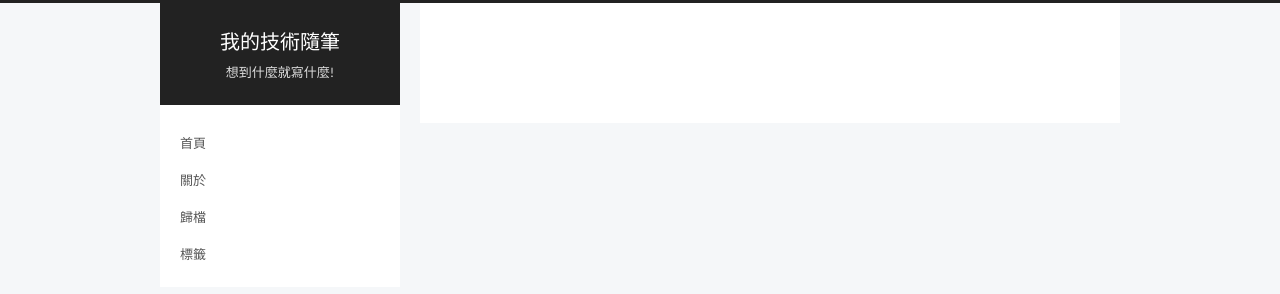
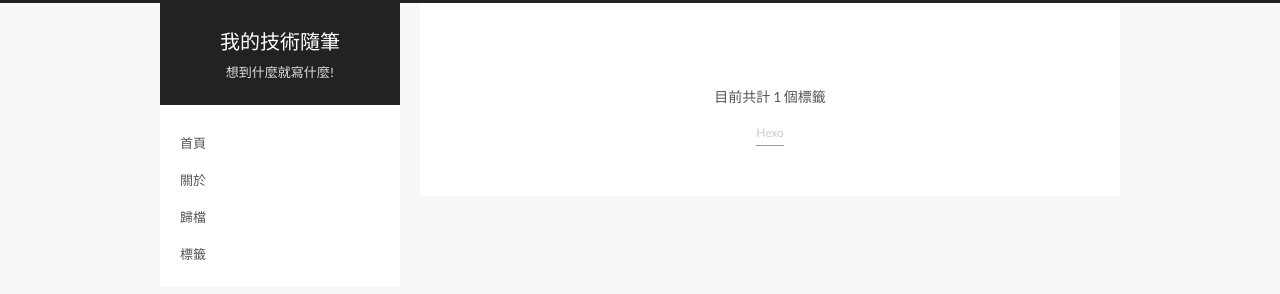
Before and after one commit to jame2408/jame2408.github.io, a plain HTML site: page tags/index.html in a window 1280 px wide. Shown: the top 294 px of the page. Drawn offline with Linux system fonts and the light colour scheme.

Commit message:
Site updated: 2016-02-27 21:18:03

```diff
--- a/css/main.css
+++ b/css/main.css
@@ -1529,7 +1529,7 @@ pre .javascript .function {
   width: 4px;
   height: 4px;
   border-radius: 50%;
-  background: #af6275;
+  background: #ffff25;
 }
 .sidebar-nav {
   margin: 0 0 20px;
--- a/tags/index.html
+++ b/tags/index.html
@@ -63,7 +63,7 @@
 <meta property="og:url" content="http://yoursite.com/tags/index.html">
 <meta property="og:site_name" content="我的技術隨筆">
 <meta property="og:description">
-<meta property="og:updated_time" content="2016-02-27T13:07:37.158Z">
+<meta property="og:updated_time" content="2016-02-27T13:17:02.616Z">
 <meta name="twitter:card" content="summary">
 <meta name="twitter:title" content="標籤">
 <meta name="twitter:description">
@@ -204,7 +204,14 @@
   <div id="posts" class="posts-expand">
 
 
-
+      <div class="tag-cloud">
+        <div class="tag-cloud-title">
+            目前共計 1 個標籤
+        </div>
+        <div class="tag-cloud-tags">
+          <a href="/tags/Hexo/" style="font-size: 12px; color: #ccc">Hexo</a>
+        </div>
+      </div>
 
   </div>
 
```
Also changed, not shown: index.html (+9 -0 lines).
